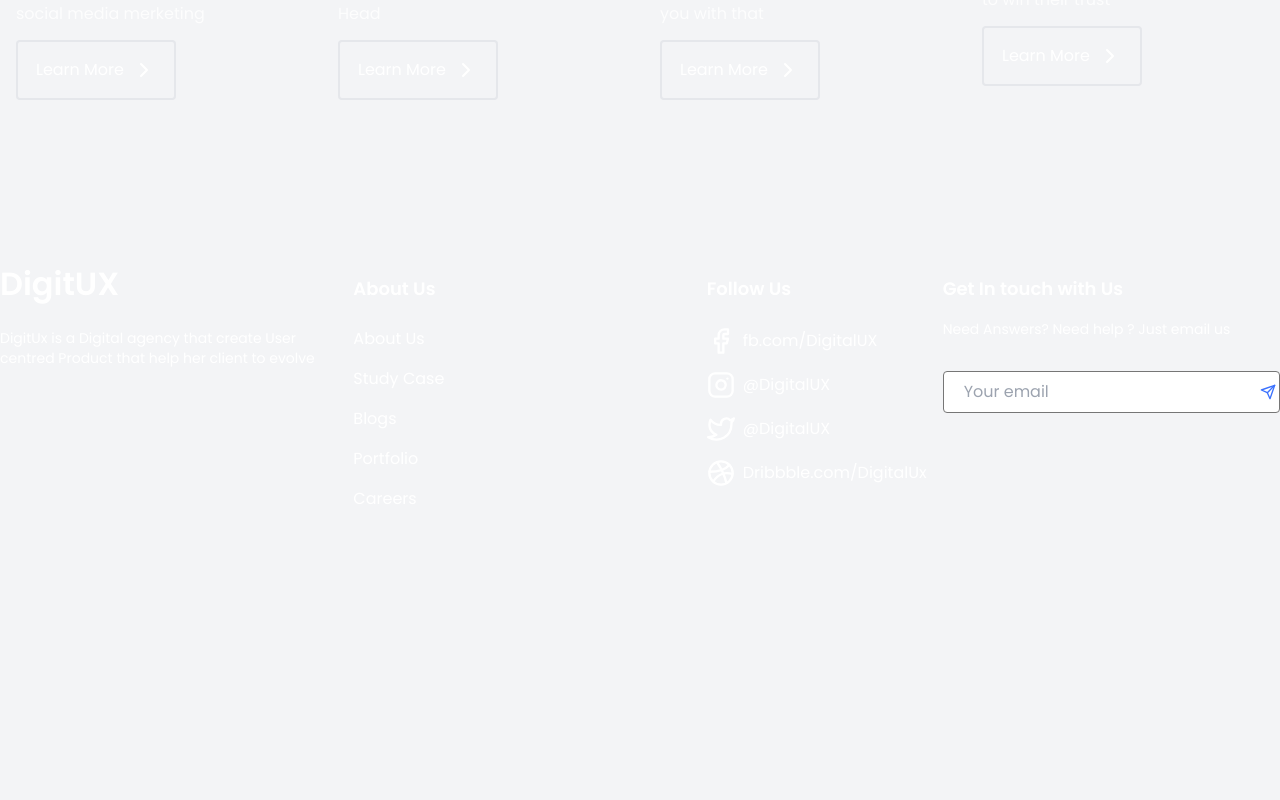
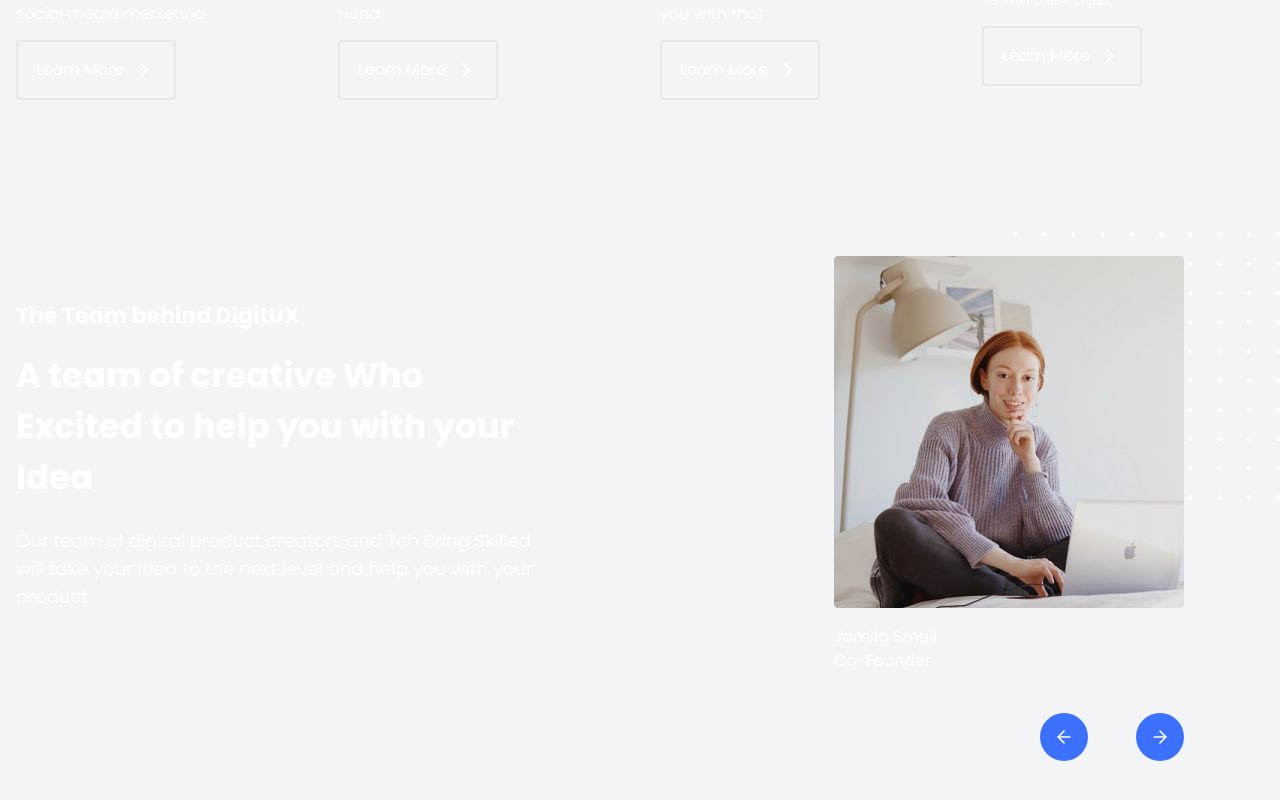
Before and after one commit to felpfsf/digitux, a Next.js app: page / in a window 1280 px wide. Shown: the part 1658-2458 px from the top of the page. Before the commit the page ends 2189 px from the top, so only its background shows below. Built offline with nearby package versions, Linux system fonts and the light colour scheme.

Commit message:
feat: added Team Section to home page

```diff
--- /dev/null
+++ b/src/components/TeamSection.tsx
@@ -0,0 +1,50 @@
+import Image from 'next/image'
+import { FiArrowLeft, FiArrowRight } from 'react-icons/fi'
+
+import teamMemberJamila from '../assets/team-member-jamila.png'
+import tikTik from '../assets/Titik-titik.png'
+
+export function TeamSection() {
+  return (
+    <section className='w-full mt-32 px-4 flex flex-col lg:flex-row items-center lg:justify-between xl:gap-48'>
+      <div className='max-w-[540px] xl:mb-20'>
+        <h2 className='xl:text-[22px] font-bold leading-relaxed'>
+          The Team behind DigitUX
+        </h2>
+        <h1 className='mt-4 text-[22px] xl:text-[34px] font-bold'>
+          A team of creative Who Excited to help you with your Idea
+        </h1>
+        <p className='mt-6 text-lg text-white/80'>
+          Our team of digital product creators and Tch Bring Skilled will take
+          your idea to the next level and help you with your product
+        </p>
+      </div>
+      <div className='relative max-w-[350px] mt-7 xl:mr-20 flex flex-col justify-center gap-4'>
+        <Image
+          className='z-[9]'
+          src={teamMemberJamila}
+          alt={
+            'A white woaman with auburn hair using a notebook computer looking to you'
+          }
+        />
+        <Image
+          className='absolute -top-6 -right-24 hidden xl:block'
+          src={tikTik}
+          alt={''}
+        />
+        <div>
+          <h2>Jamila Smail</h2>
+          <p>Co-Founder</p>
+        </div>
+        <div className='mt-6 self-center xl:self-end flex gap-12'>
+          <span className='w-12 h-12 rounded-full bg-digitux-primary flex items-center justify-center'>
+            <FiArrowLeft size={20} />
+          </span>
+          <span className='w-12 h-12 rounded-full bg-digitux-primary flex items-center justify-center'>
+            <FiArrowRight size={20} />
+          </span>
+        </div>
+      </div>
+    </section>
+  )
+}
--- a/src/pages/index.tsx
+++ b/src/pages/index.tsx
@@ -3,6 +3,7 @@ import { motion } from 'framer-motion'
 import { Hero } from '../components/Hero'
 import { Clients } from '../components/Clients'
 import { OurServices } from '../components/OurServices'
+import { TeamSection } from '../components/TeamSection'
 
 export default function Home() {
   return (
@@ -14,6 +15,7 @@ export default function Home() {
       <Hero />
       <Clients />
       <OurServices />
+      <TeamSection />
     </motion.section>
   )
 }
```
